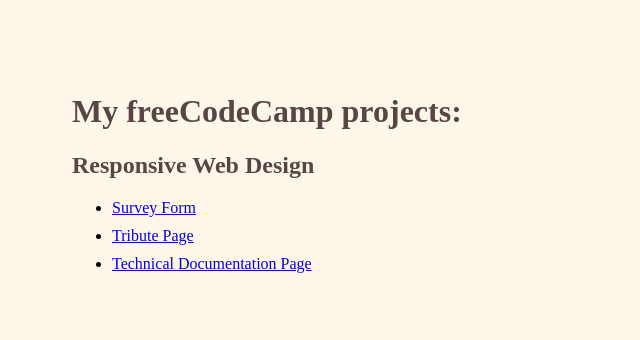
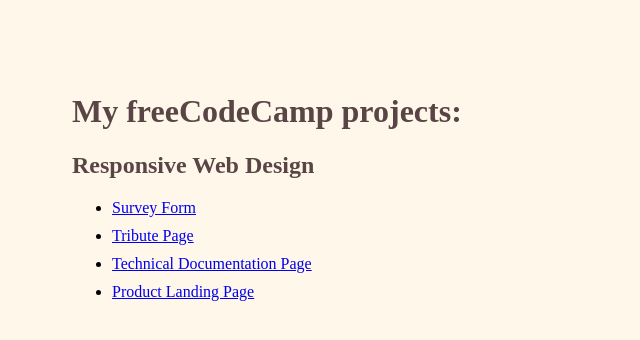
Before and after one commit to joellacerda/freeCodeCamp, a plain HTML site: page index.html in a window 1280 px wide. Shown: the whole page, without its empty margins (0-640 px from the left). Drawn offline with Linux system fonts and the light colour scheme.

Commit message:
update main index

```diff
--- a/index.html
+++ b/index.html
@@ -18,6 +18,9 @@
           >Technical Documentation Page</a
         >
       </li>
+      <li>
+        <a href="Product Landing Page/index.html">Product Landing Page</a>
+      </li>
     </ul>
   </body>
 </html>
```
